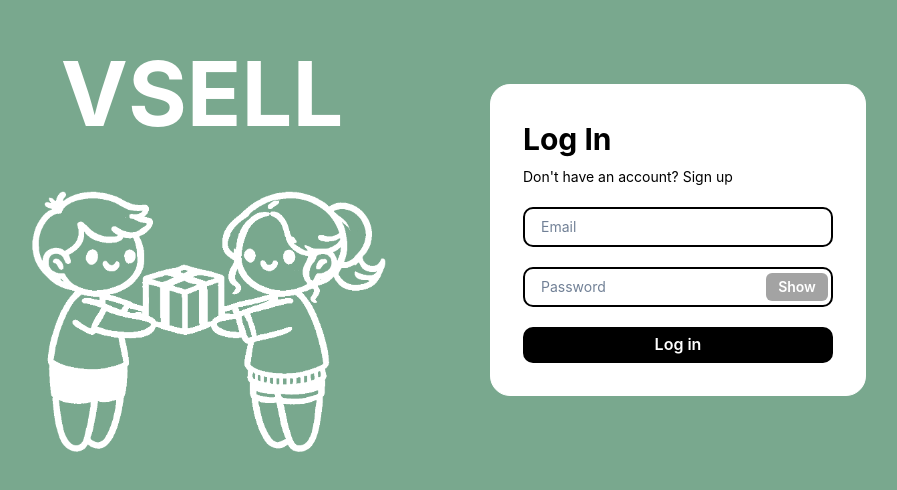
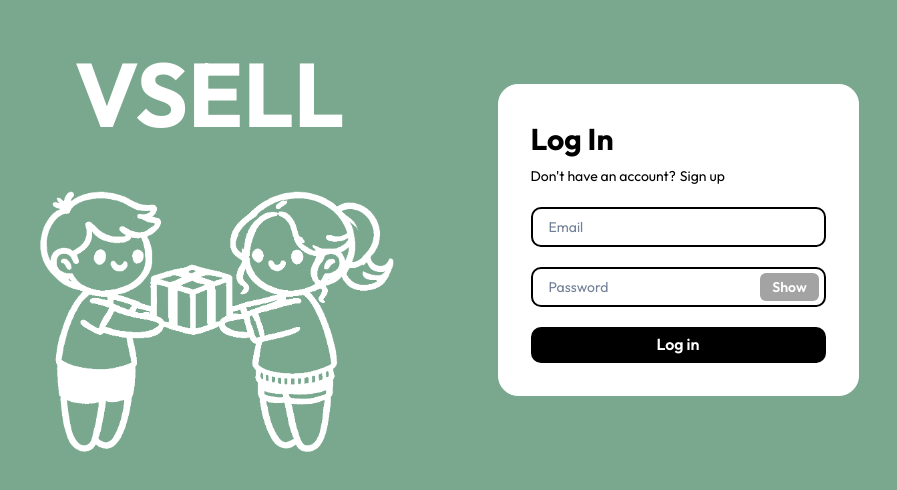
Before and after one commit to LeoDavynci/VSell, a React (Vite) app: page /auth in a window 1280 px wide. Shown: the part 160-650 px from the top of the page, without its empty margins (200-1097 px from the left). Built offline with nearby package versions, Linux system fonts and the light colour scheme; no server answers.

Commit message:
Added Font

```diff
--- a/src/index.css
+++ b/src/index.css
@@ -1,4 +1,4 @@
-
+@import url('https://fonts.googleapis.com/css2?family=Outfit:wght@100..900&display=swap');
 
 html {
     scrollbar-width: none; /* For Firefox */
--- a/src/main.jsx
+++ b/src/main.jsx
@@ -6,12 +6,14 @@
 import { extendTheme } from "@chakra-ui/react";
 import { mode } from "@chakra-ui/theme-tools";
 import { BrowserRouter } from "react-router-dom";
+import "@fontsource/outfit";
 
 const styles = {
    global: (props) => ({
       body: {
          bg: mode("linear-gradient(to right, #5E2BFF, #FC6DAB)")(props),
          color: mode("gray.800", "whiteAlpha.900")(props),
+         fontFamily: "Outfit, sans-serif",
       },
    }),
 };
@@ -35,10 +37,16 @@
    },
 };
 
+const fonts = {
+   body: "Roboto, sans-serif", // Apply the font to body
+   heading: "Roboto, sans-serif", // Apply the font to headings
+};
+
 const theme = extendTheme({
    config,
    styles,
    colors,
+   fonts,
 });
 
 ReactDOM.createRoot(document.getElementById("root")).render(
```
